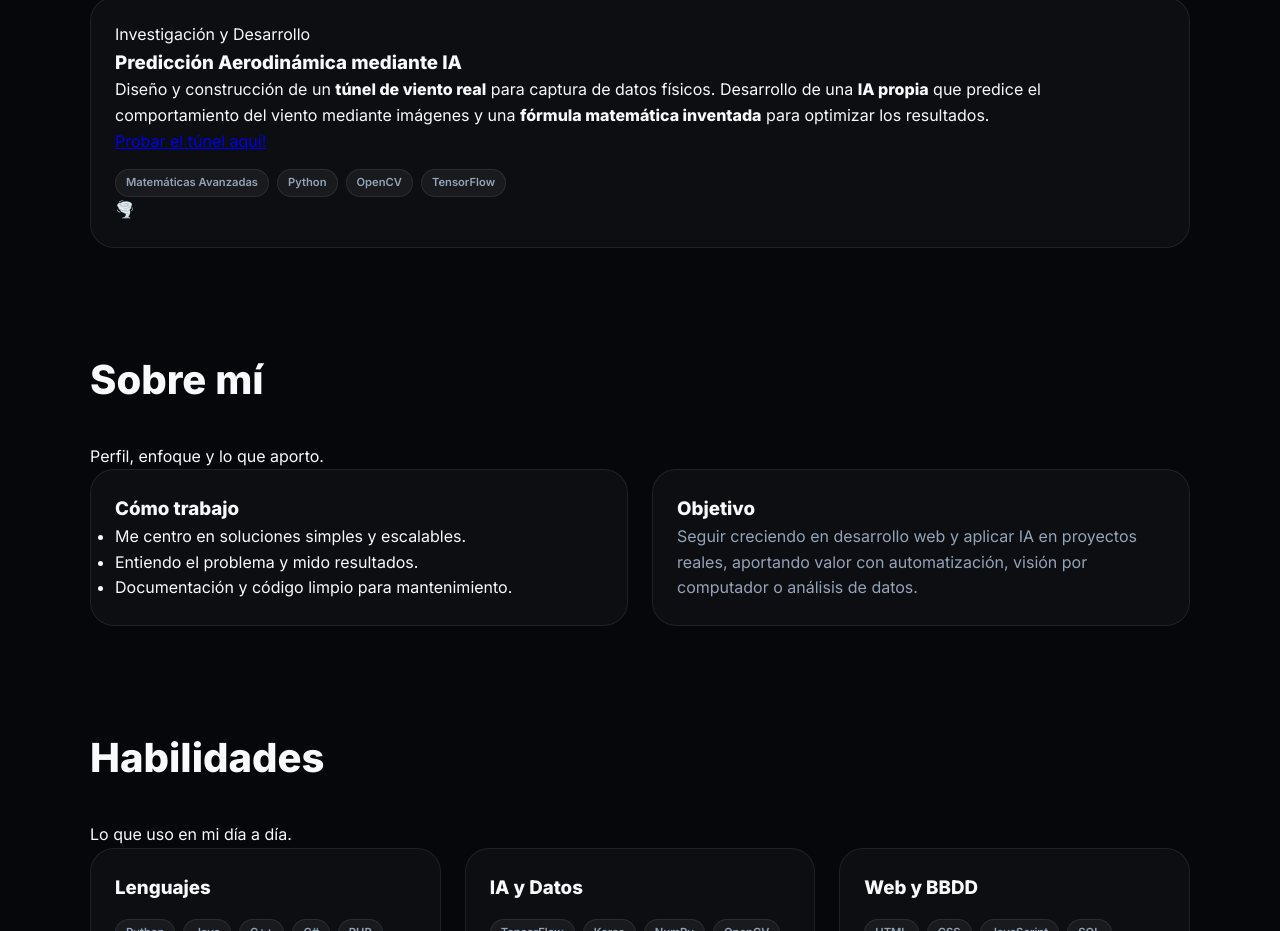
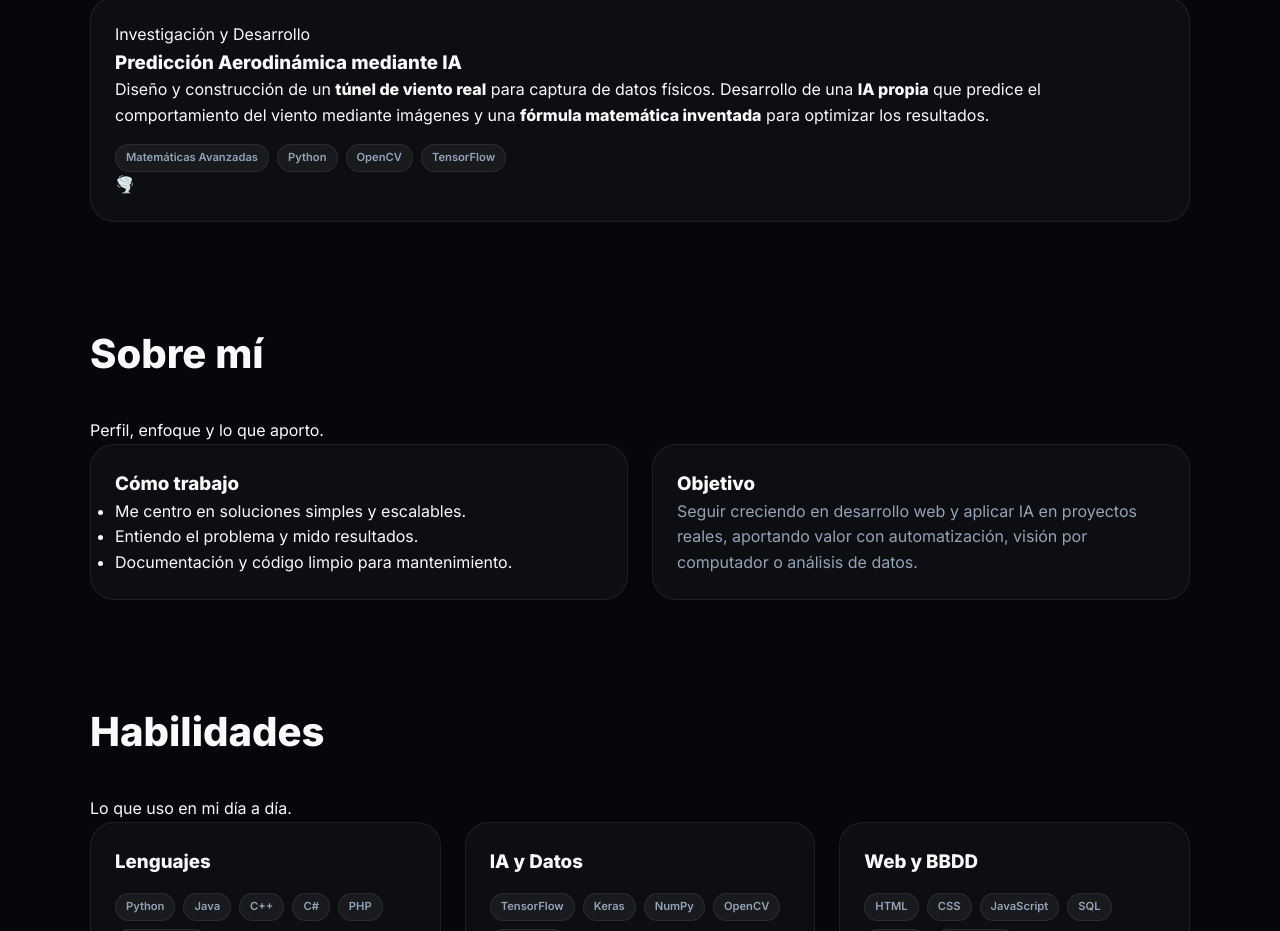
Before and after one commit to Serroyel12/portfolio, a plain HTML site: page index.html in a window 1280 px wide. Shown: the part 1134-2065 px from the top of the page. Drawn offline with Linux system fonts and the light colour scheme.

Commit message:
Update index.html

```diff
--- a/index.html
+++ b/index.html
@@ -106,7 +106,6 @@
             <span class="badge">Investigación y Desarrollo</span>
             <h3>Predicción Aerodinámica mediante IA</h3>
             <p>Diseño y construcción de un <strong>túnel de viento real</strong> para captura de datos físicos. Desarrollo de una <strong>IA propia</strong> que predice el comportamiento del viento mediante imágenes y una <strong>fórmula matemática inventada</strong> para optimizar los resultados.</p>
-             <a href="https://aitunneltfg.streamlit.app/"> Probar el túnel aquí!</a>
             <div class="tags" style="margin-top: 15px;">
               <span class="tag">Matemáticas Avanzadas</span>
               <span class="tag">Python</span>
```
